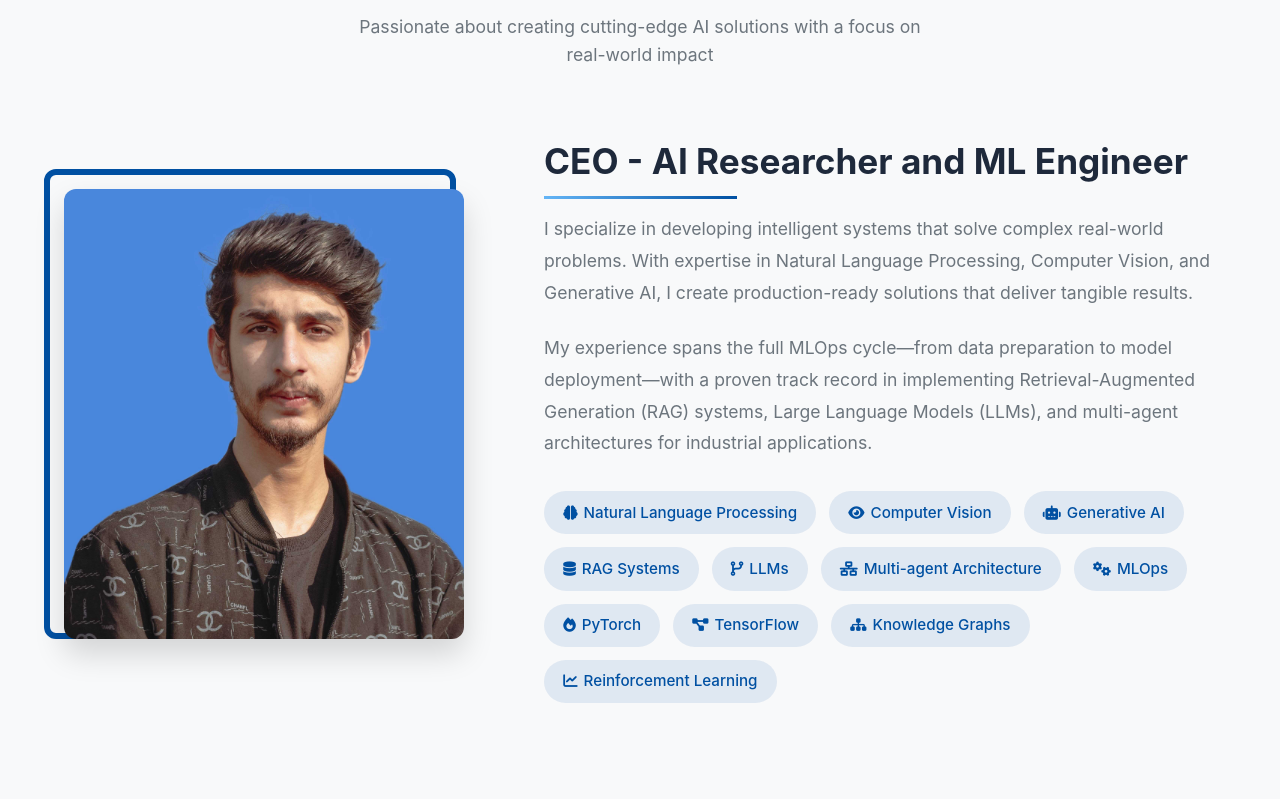
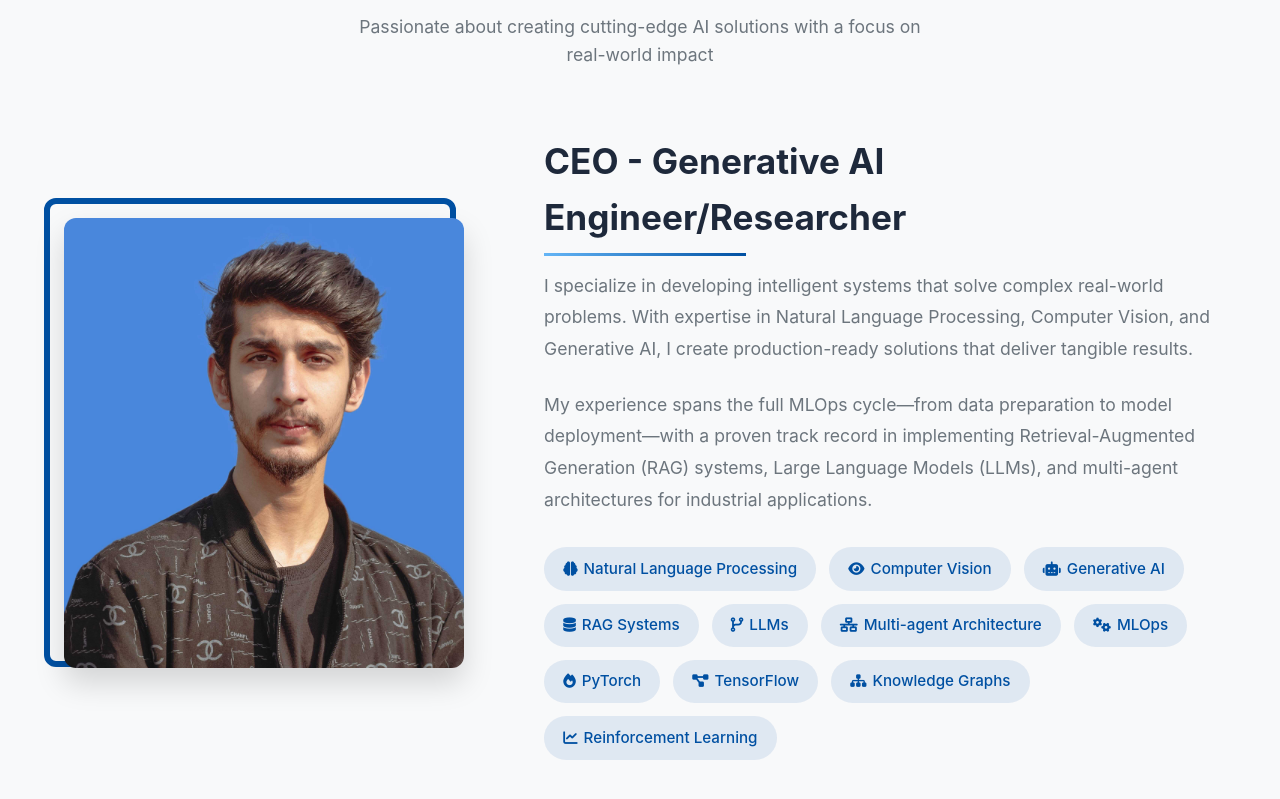
Before and after one commit to M-Talha-AI/M-Talha-AI.github.io, a plain HTML site: page index.html in a window 1280 px wide. Shown: the part 996-1795 px from the top of the page. Drawn offline with nearby package versions, Linux system fonts and the light colour scheme.

Commit message:
Update index.html

```diff
--- a/index.html
+++ b/index.html
@@ -63,7 +63,7 @@
                     <img src="./source/Talha.jpg" alt="Muhammad Talha" id="profile-image">
                 </div>
                 <div class="about-text">
-                    <h3>CEO - AI Researcher and ML Engineer</h3>
+                    <h3>CEO - Generative AI Engineer/Researcher</h3>
                     <p>I specialize in developing intelligent systems that solve complex real-world problems. With expertise in Natural Language Processing, Computer Vision, and Generative AI, I create production-ready solutions that deliver tangible results.</p>
                     <p>My experience spans the full MLOps cycle—from data preparation to model deployment—with a proven track record in implementing Retrieval-Augmented Generation (RAG) systems, Large Language Models (LLMs), and multi-agent architectures for industrial applications.</p>
                     <div class="skills">
```
